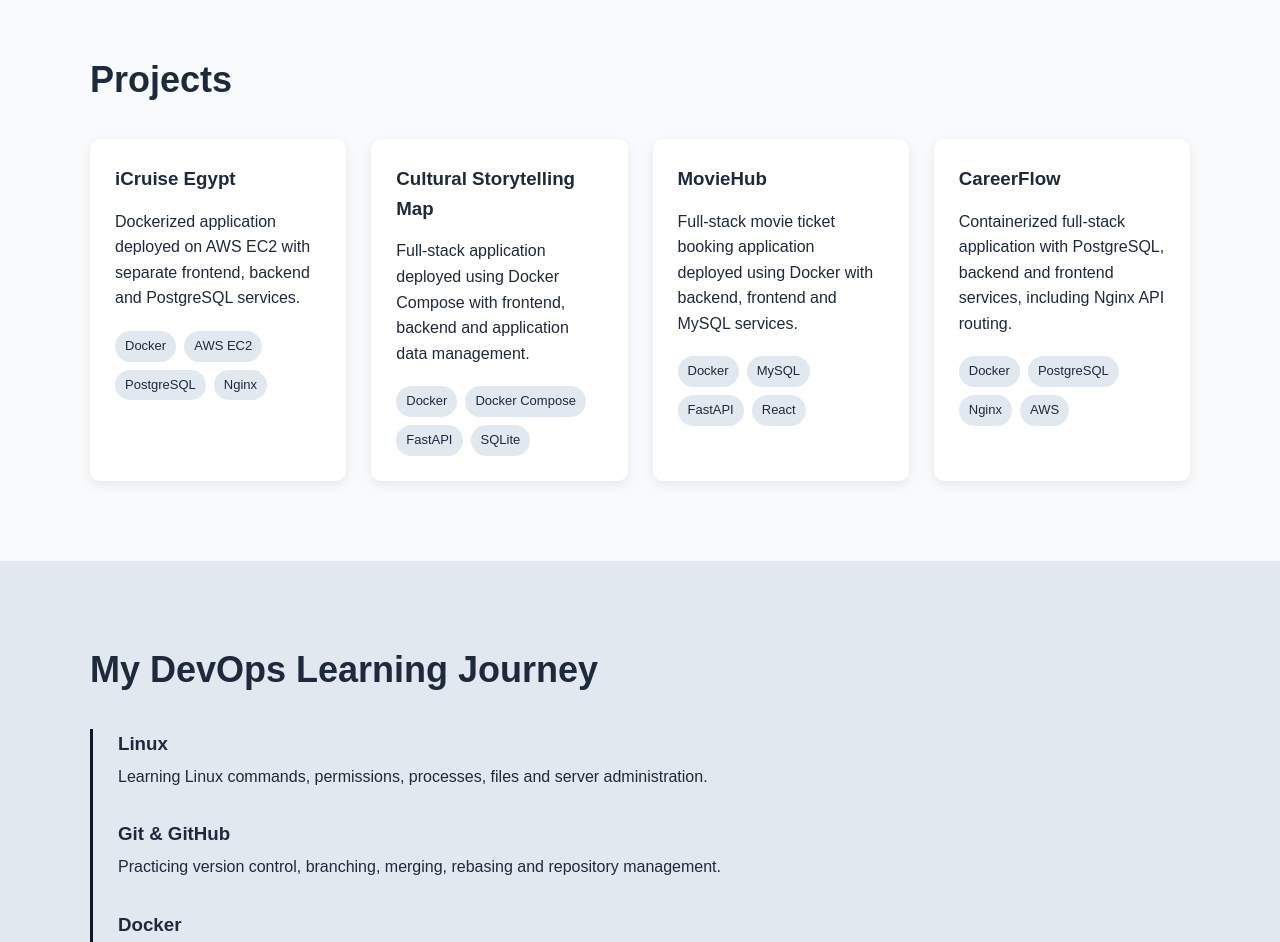
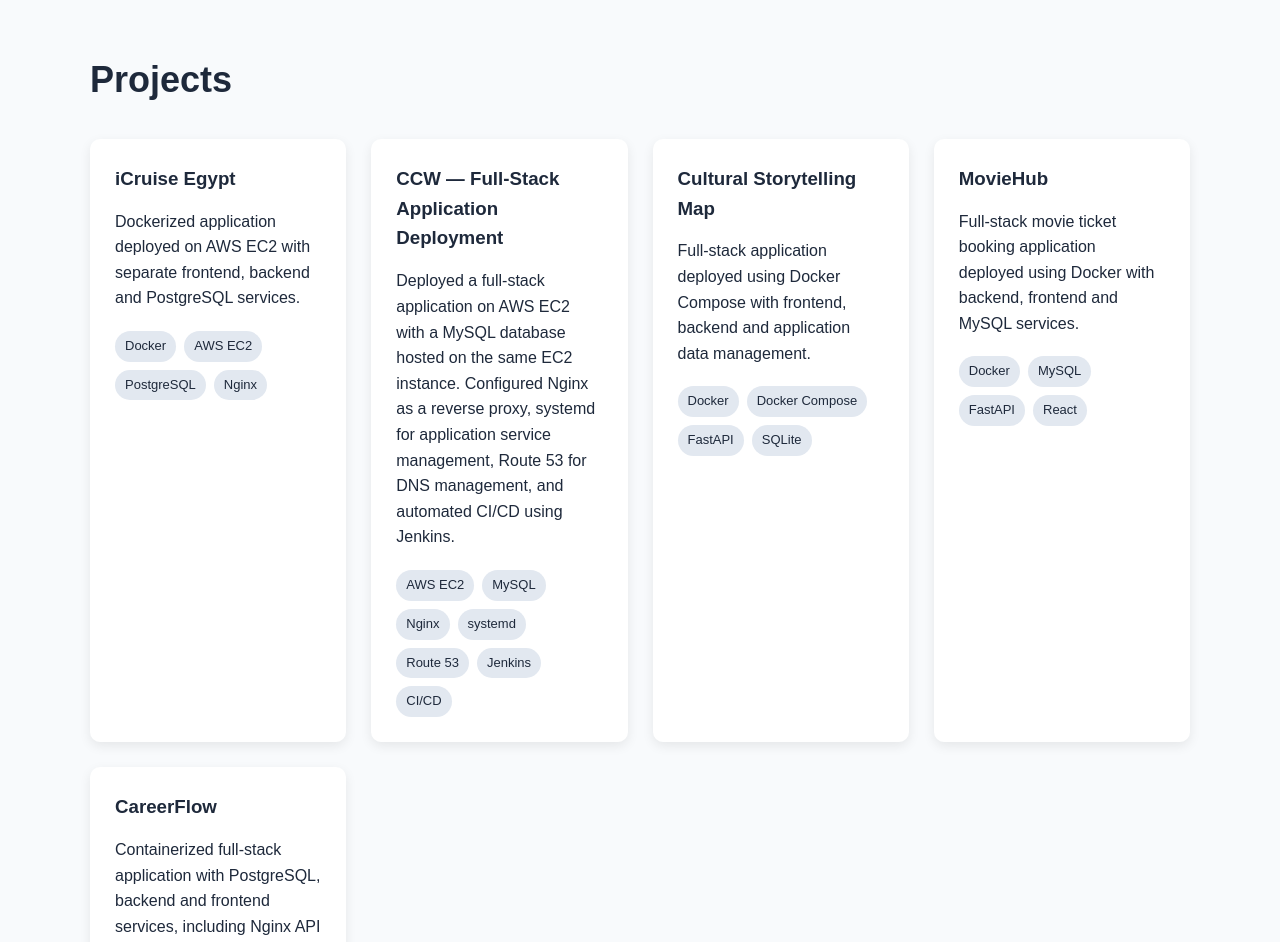
Before and after one commit to Jyothiting/Jyothiting.github.io, a plain HTML site: page index.html in a window 1280 px wide. Shown: the part 1800-2742 px from the top of the page. Drawn offline with Linux system fonts and the light colour scheme.

Commit message:
Add project card for AWS EC2 deployment
Added a project card for a full-stack application deployment on AWS EC2, detailing the technologies used and the configuration steps taken.

```diff
--- a/index.html
+++ b/index.html
@@ -201,6 +201,30 @@
                     </div>
 
                 </article>
+<article class="project-card">
+
+    <h3>
+        CCW — Full-Stack Application Deployment
+    </h3>
+
+    <p>
+        Deployed a full-stack application on AWS EC2 with a MySQL
+        database hosted on the same EC2 instance. Configured Nginx
+        as a reverse proxy, systemd for application service management,
+        Route 53 for DNS management, and automated CI/CD using Jenkins.
+    </p>
+
+    <div class="tags">
+        <span>AWS EC2</span>
+        <span>MySQL</span>
+        <span>Nginx</span>
+        <span>systemd</span>
+        <span>Route 53</span>
+        <span>Jenkins</span>
+        <span>CI/CD</span>
+    </div>
+
+</article>
 
 
                 <!-- Project 2 -->
```
